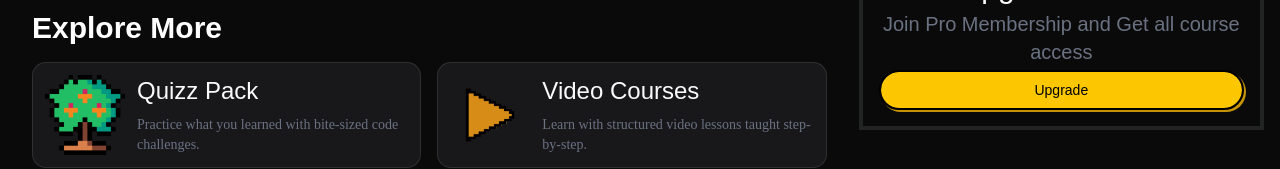
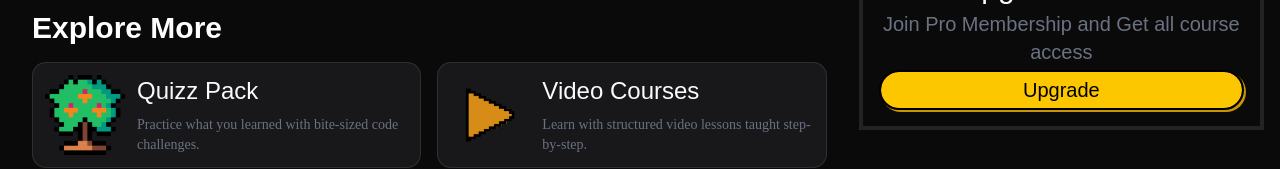
Before and after one commit to NatiDogg/CodeQuest, a Next.js app: page /dashboard in a window 1280 px wide. Shown: the part 530-699 px from the top of the page. Built offline with nearby package versions, Linux system fonts and the light colour scheme; no server answers; a web font is replaced by a local one.

Commit message:
fixed button size

```diff
--- /dev/null
+++ b/app/(routes)/courses/[courseId]/_components/CommunityHelp.tsx
@@ -0,0 +1,14 @@
+import { Button } from '@/components/ui/button'
+import React from 'react'
+
+const CommunityHelp = () => {
+  return (
+     <div className='font-game p-4 border-4 rounded-xl flex flex-col gap-1 items-center'>
+             <h2 className='text-2xl'>Need Help?</h2>
+             <p className='text-xl'>Ask question in our community </p>
+             <Button variant={'pixel'} size={'lg'} className={'text-xl mt-2 cursor-pointer w-full'}>Go To Community</Button>
+     </div>
+  )
+}
+
+export default CommunityHelp
--- a/app/(routes)/courses/[courseId]/page.tsx
+++ b/app/(routes)/courses/[courseId]/page.tsx
@@ -4,6 +4,7 @@ import { notFound } from 'next/navigation'
 import CourseChapters from './_components/CourseChapters'
 import CourseStatus from './_components/CourseStatus'
 import UpgradeToPro from '../../dashboard/_components/UpgradeToPro'
+import CommunityHelp from './_components/CommunityHelp'
 
 interface PageProps {
   params: Promise<{ courseId: string }>
@@ -32,6 +33,7 @@ export default async function CourseDetailsPage({ params }: PageProps) {
             <div className='flex flex-col gap-6'>
                <CourseStatus />
                <UpgradeToPro />
+               <CommunityHelp />
             </div>
        </div>
     </div>
--- a/app/(routes)/dashboard/_components/UpgradeToPro.tsx
+++ b/app/(routes)/dashboard/_components/UpgradeToPro.tsx
@@ -8,7 +8,7 @@ const UpgradeToPro = () => {
           <Image src={'/3d-dice.png'} height={70} width={70} alt='logo image' />
           <h2 className='font-game text-3xl'>Upgrade to Pro</h2>
           <p className='font-game text-gray-500 text-xl text-center'>Join Pro Membership and Get all course access</p>
-          <Button className={'font-game w-full cursor-pointer'} variant={'pixel'} size={'lg'}>Upgrade</Button>
+          <Button className={'font-game text-xl w-full cursor-pointer'} variant={'pixel'} size={'lg'}>Upgrade</Button>
      </div>
   )
 }
```
